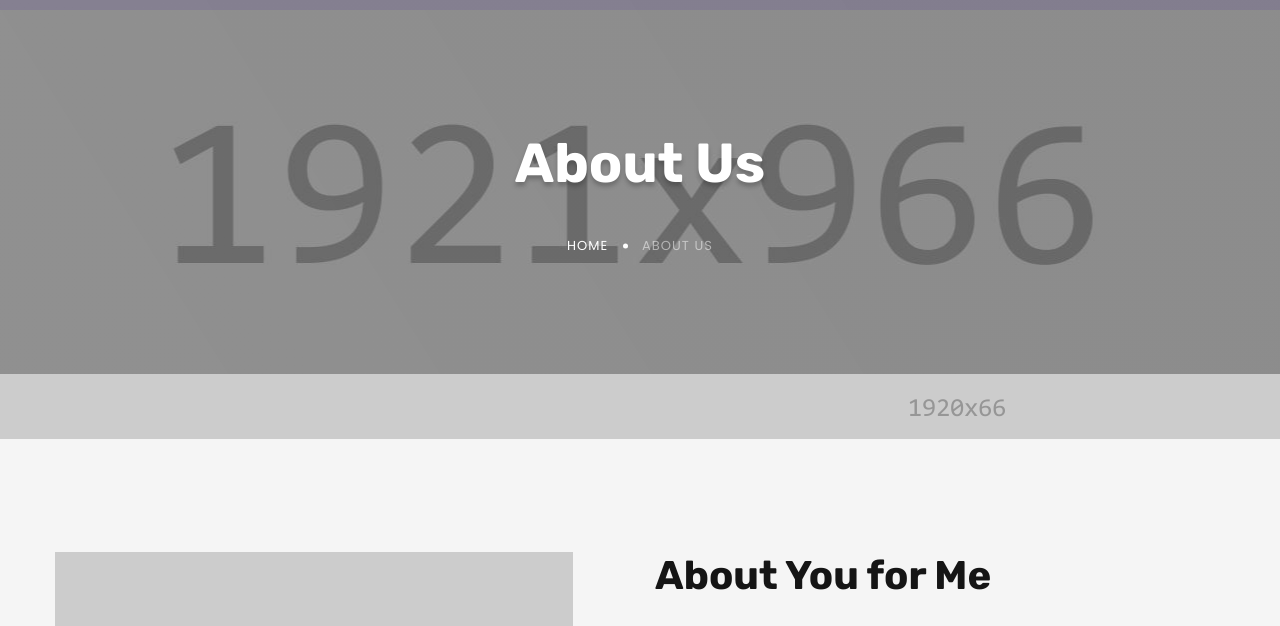
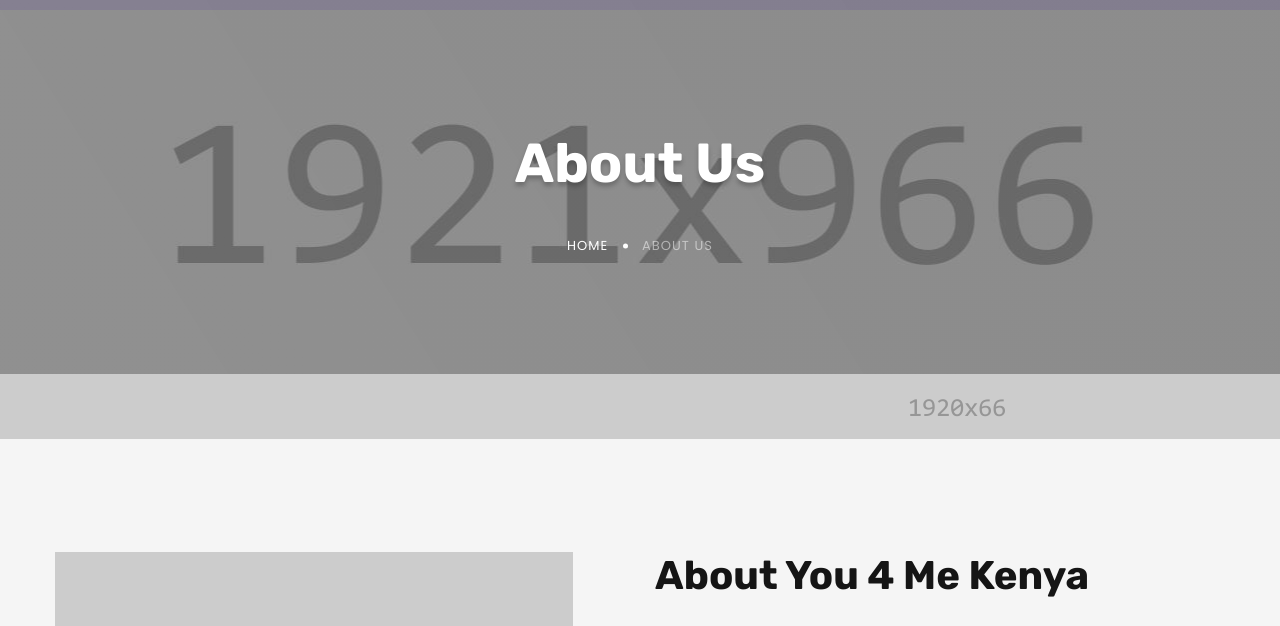
Before and after one commit to deadboneiha/you4me, a plain HTML site: page about-us.html in a window 1280 px wide. Shown: the part 129-755 px from the top of the page. Drawn offline with Linux system fonts and the light colour scheme.

Commit message:
Update about-us.html

```diff
--- a/about-us.html
+++ b/about-us.html
@@ -78,7 +78,7 @@
             <div class="col-lg-6 pr-xl-5"><img src="images/about-us-1-518x430.jpg" alt="" width="518" height="430"/>
             </div>
             <div class="col-lg-6">
-              <h3>About You for Me</h3>
+              <h3>About You 4 Me Kenya</h3>
               <div class="text-with-divider">
                 <div class="divider"></div>
                 <h4 class="text-opacity-70">We are committed to helping orphans and abled-differently kids find their place.</h4>
```
